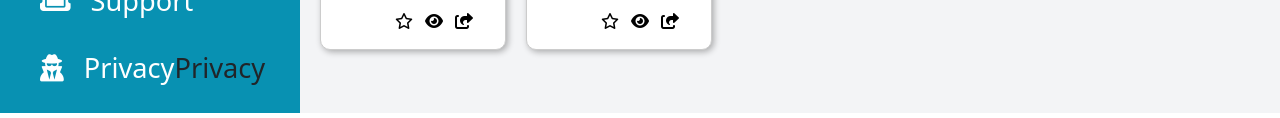
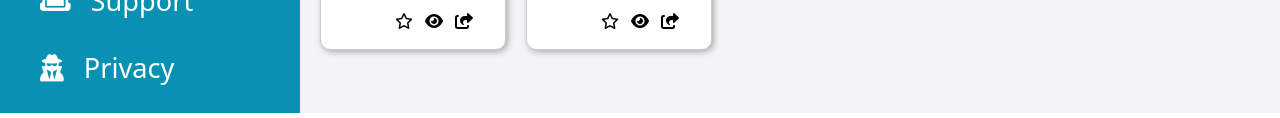
Before and after one commit to doubtfullink53/admin-dashboard, a plain HTML site: page index.html in a window 1280 px wide. Shown: the part 687-805 px from the top of the page. Drawn offline with nearby package versions, Linux system fonts and the light colour scheme.

Commit message:
remove extra privacy link on sidebar

```diff
--- a/index.html
+++ b/index.html
@@ -54,7 +54,7 @@
                 <!-- second set of links -->
                 <li><a href="default.asp"><i class="fas fa-users-cog"></i>Settings</a></li>
                 <li><a href="news.asp"><i class="fas fa-ticket"></i>Support</a></li>
-                <li><a href="contact.asp"><i class="fas fa-user-secret"></i>Privacy</a>Privacy</a></li>
+                <li><a href="contact.asp"><i class="fas fa-user-secret"></i>Privacy</a></li>
               </ul>
         </div>
         <div class="header">
```
